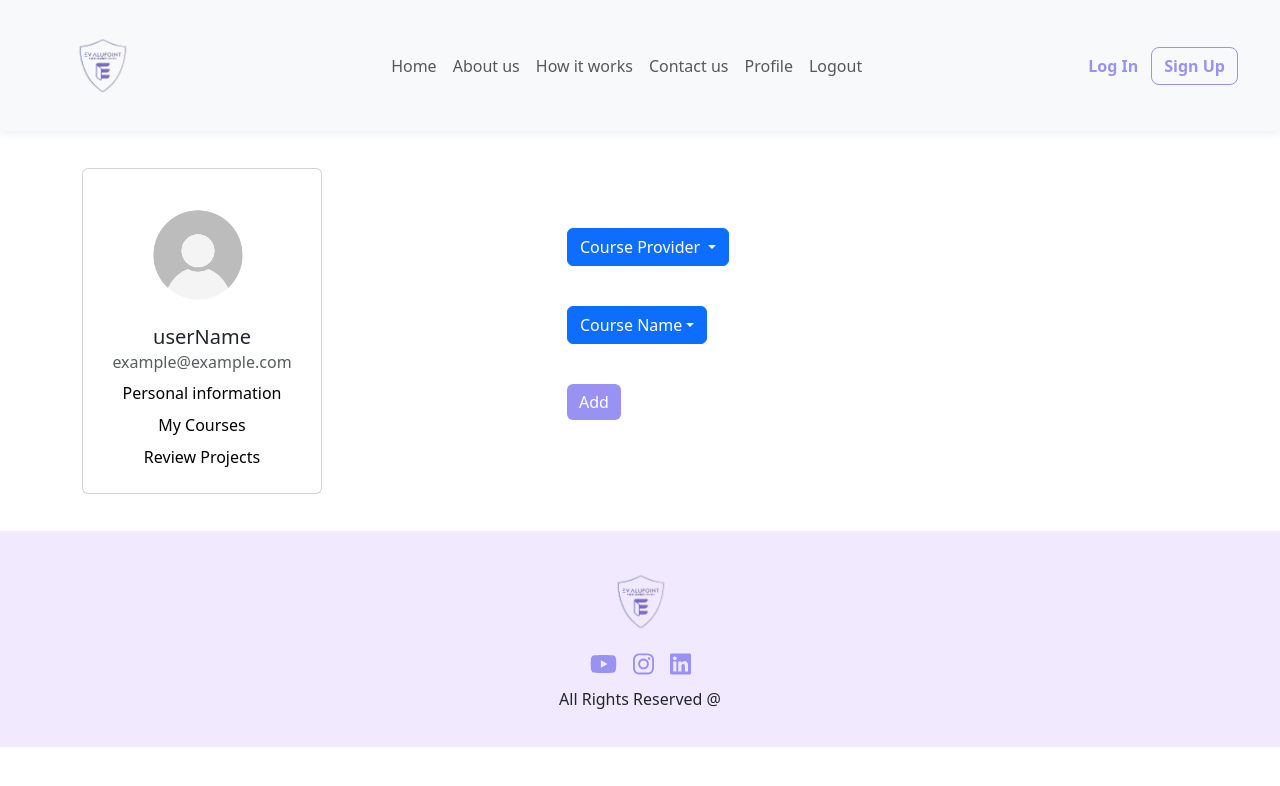
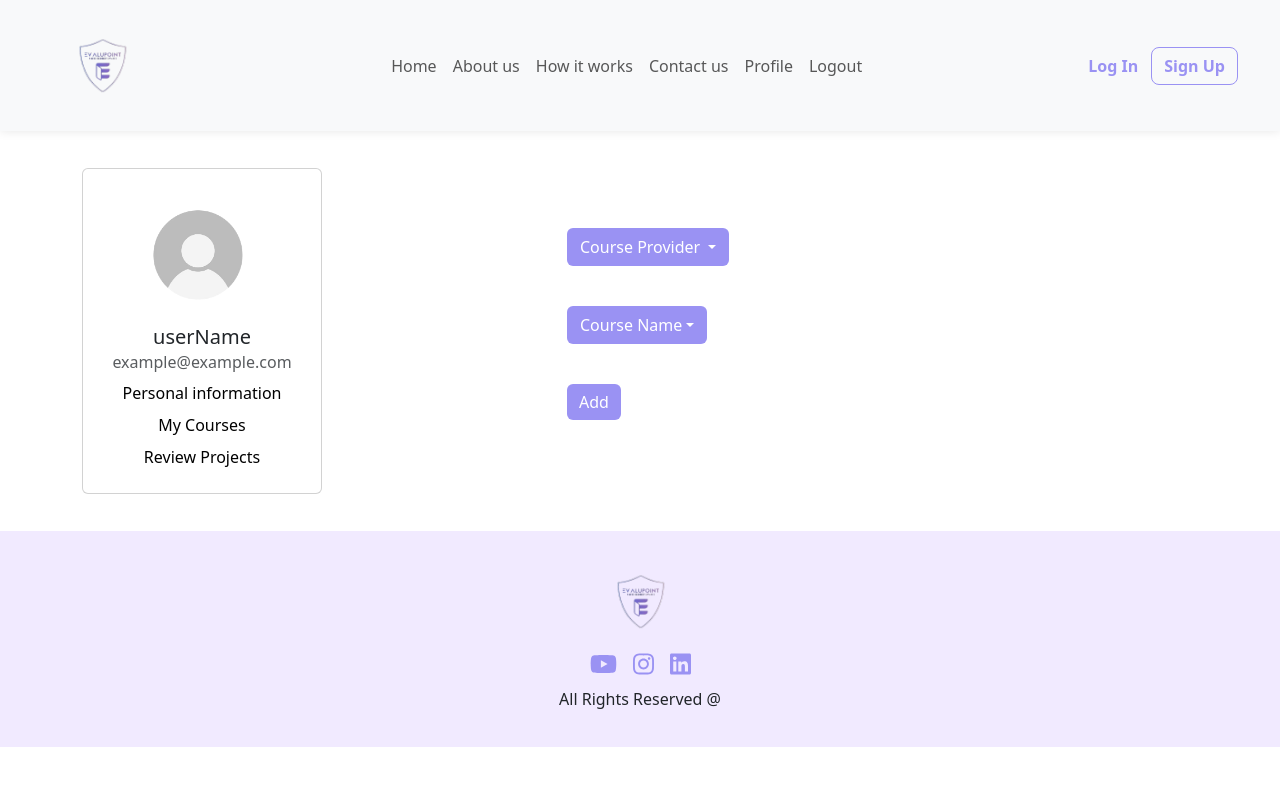
Before and after one commit to arwaalkhathlan/Sc, a React (Create React App) app: page /myCourses in a window 1280 px wide. Shown: the top 786 px of the page. Built offline with nearby package versions, Linux system fonts and the light colour scheme.

Commit message:
Update CSS and fix dropdown styling

```diff
--- a/src/css/myCourses.css
+++ b/src/css/myCourses.css
@@ -12,3 +12,12 @@ button{
     border: none;
 
 }
+
+.btn-custom {
+    background-color: #9A92F3;
+    color: white;
+  }
+
+  .btn-custom:hover {
+    background-color: #9A92F3;
+  }
--- a/src/pages/myCourses.js
+++ b/src/pages/myCourses.js
@@ -1,6 +1,6 @@
 import ProfileNavBar from '../components/profileNavBar';
 import React from 'react';
-import { Card, Container, Nav, Navbar, Col, Row,Button,Image,DropdownButton,Dropdown} from "react-bootstrap";
+import { Card, Container, Nav, Navbar, Col, Row , Button , Image ,DropdownButton,Dropdown} from "react-bootstrap";
 import '../css/myCourses.css';
 import Footer from '../components/Footer';
 import { Link } from 'react-router-dom';
@@ -28,14 +28,14 @@ const MyCourses = () => {
               </div>
               <div className="col-7">
 
-              <DropdownButton className="custom-dropdown" style={{ marginBottom: '40px', marginTop:'60px'}} id="dropdown-basic-button" title="Course Provider ">
+            <DropdownButton className="custom-dropdown"  variant="custom" style={{ marginBottom: '40px', marginTop:'60px'}} id="dropdown-basic-button" title="Course Provider ">
              <Dropdown.Item href="#/action-1">edx</Dropdown.Item>
              <Dropdown.Item href="#/action-2">coursera </Dropdown.Item>
              <Dropdown.Item href="#/action-3">Something else</Dropdown.Item>
              </DropdownButton>
 
 
-             <DropdownButton style={{ marginBottom: '40px'}}  title="Course Name">
+             <DropdownButton  variant="custom" style={{ marginBottom: '40px'}}  title="Course Name">
              <Dropdown.Item href="#/action-1">Advanced Styling with Responsive Design</Dropdown.Item>
              <Dropdown.Item href="#/action-2">ux design fundamentals </Dropdown.Item>
              <Dropdown.Item href="#/action-3">Something else</Dropdown.Item>
```
Also changed, not shown: src/pages/addedCourse.js (+7 -4 lines).
